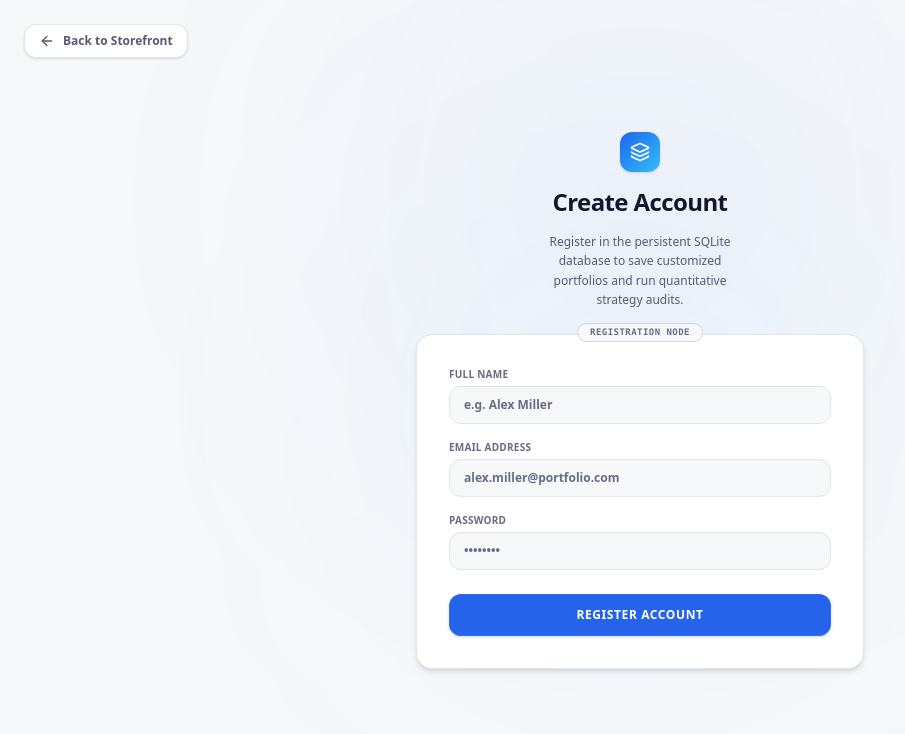
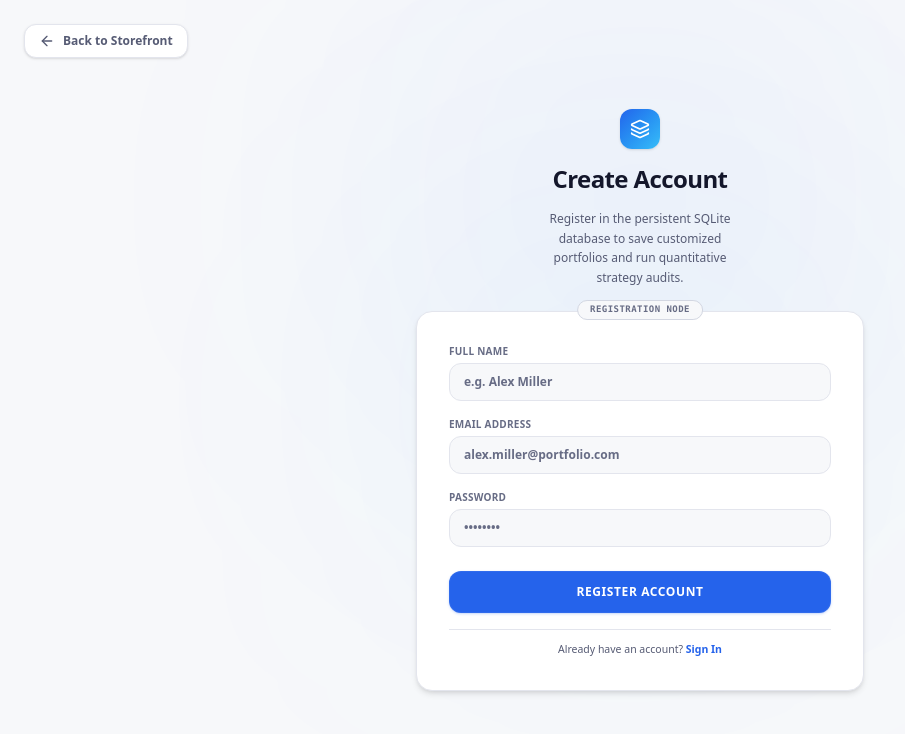
Before and after one commit to suryanmandal/Investment-reaseach, a Next.js app: page /signup in a window 1280 px wide. Shown: the top 734 px of the page, without its empty margins (0-905 px from the left). Built offline with nearby package versions, Linux system fonts and the light colour scheme.

Commit message:
Add Sign In button option for existing users on the signup page

```diff
--- a/src/app/signup/page.tsx
+++ b/src/app/signup/page.tsx
@@ -175,6 +175,20 @@ export default function SignupPage() {
                   )}
                 </button>
               </div>
+              {/* Back to Sign In Option */}
+              <div className="text-center pt-3 border-t border-[#e3e5ed] mt-4 text-[10.5px] text-[#565b74]">
+                Already have an account?{" "}
+                <button
+                  type="button"
+                  onClick={() => {
+                    localStorage.setItem("insidealpha_trigger_signin", "true");
+                    router.push("/terminal");
+                  }}
+                  className="font-bold text-[#2563eb] hover:text-[#3b82f6] transition-colors cursor-pointer"
+                >
+                  Sign In
+                </button>
+              </div>
             </form>
           )}
         </div>
--- a/src/app/terminal/page.tsx
+++ b/src/app/terminal/page.tsx
@@ -187,6 +187,11 @@ function TerminalContent() {
 
   useEffect(() => {
     fetchHistory();
+    const triggerSignIn = localStorage.getItem("insidealpha_trigger_signin");
+    if (triggerSignIn === "true") {
+      localStorage.removeItem("insidealpha_trigger_signin");
+      setShowSignInModal(true);
+    }
     const stored = localStorage.getItem("insidealpha_user") || localStorage.getItem("antigravity_user");
     if (stored) {
       try {
```
